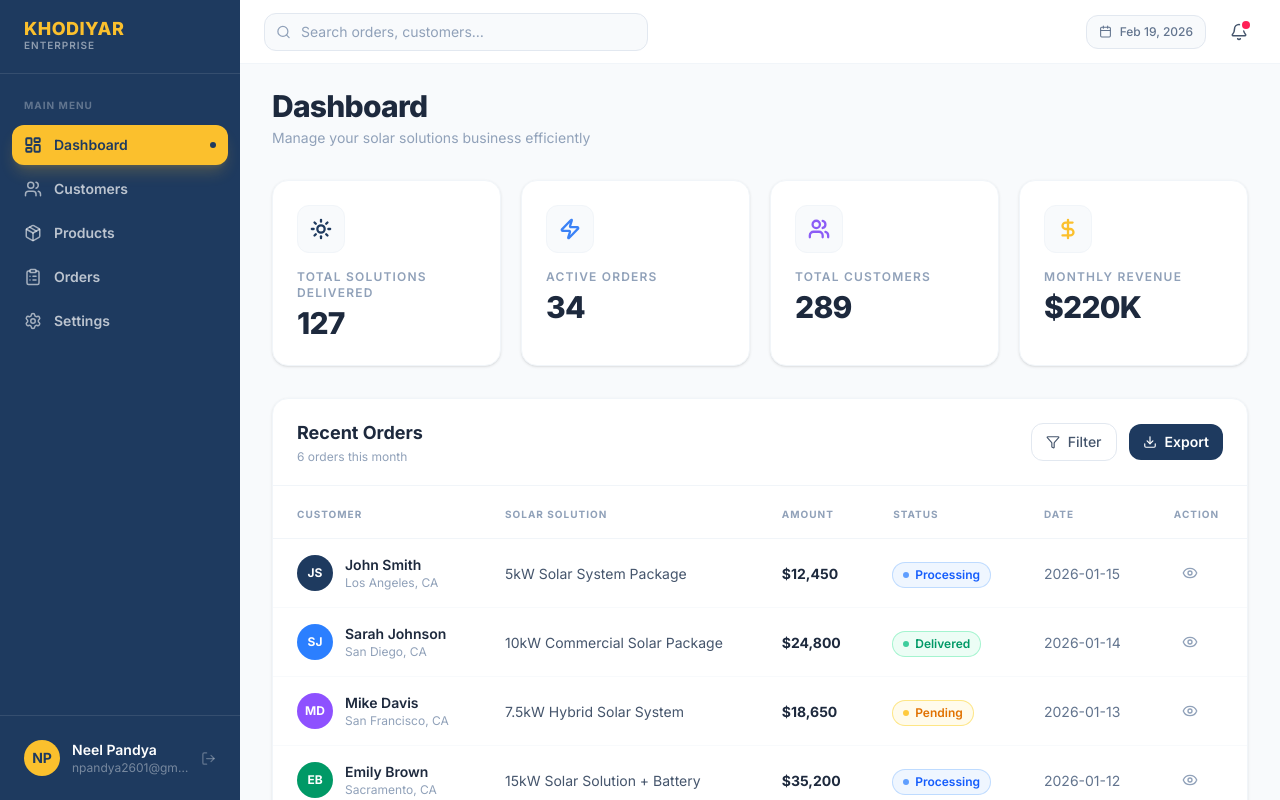
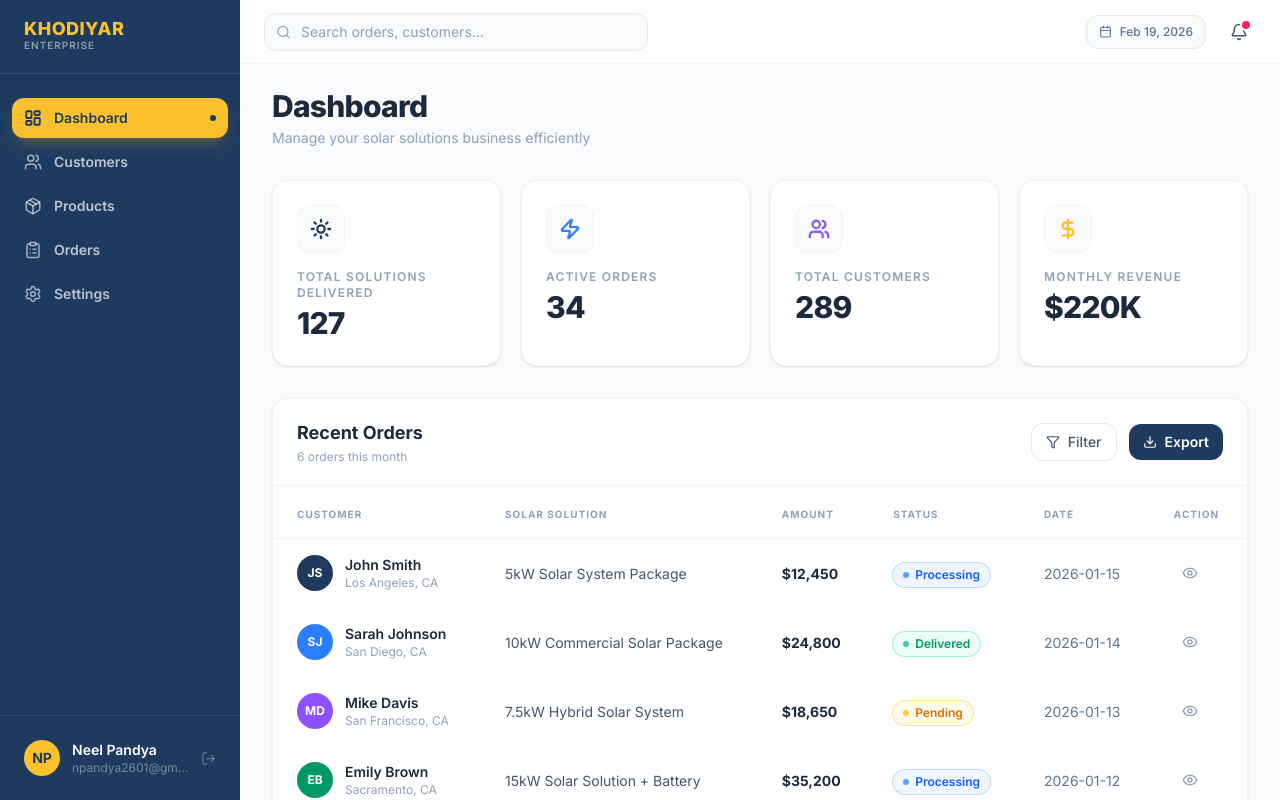
Before and after one commit to Neel-Pandya/Khodiyar-Enterprise, a React (Vite) app in the folder client/: page /admin/dashboard in a window 1280 px wide. Built offline with nearby package versions, Linux system fonts and the light colour scheme.

Commit message:
Remove 'Main Menu' heading from the Admin sidebar.

```diff
--- a/client/src/features/admin/components/AdminSidebar.jsx
+++ b/client/src/features/admin/components/AdminSidebar.jsx
@@ -51,9 +51,6 @@ const SidebarContent = ({ onClose }) => (
 
     {/* Nav Items */}
     <nav className="flex-1 overflow-y-auto px-3 py-6 space-y-1">
-      <p className="px-3 mb-3 text-[10px] font-bold uppercase tracking-widest text-white/30">
-        Main Menu
-      </p>
       {navItems.map((item, i) => (
         <motion.div key={item.label} custom={i} variants={itemVariants} initial="hidden" animate="visible">
           <NavLink
```
